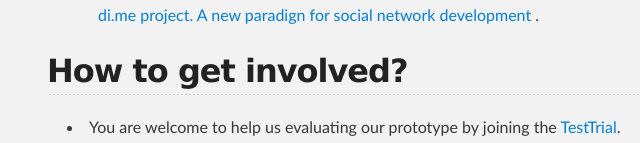
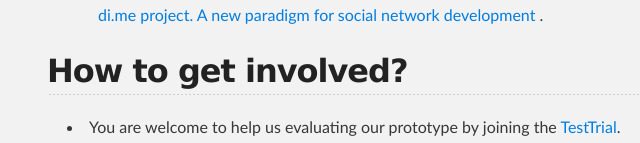
Before and after one commit to dime-project/dime-project.github.io, a plain HTML site: page index.html in a window 1280 px wide. Shown: the part 657-800 px from the top of the page, 273-913 px from the left. Drawn offline with Linux system fonts and the light colour scheme.

Commit message:
FIX fixed typo

```diff
--- a/index.html
+++ b/index.html
@@ -39,7 +39,7 @@
                      ">
                     <iframe style="" src="http://player.vimeo.com/video/74448936" width="500" height="281" frameborder="0" webkitallowfullscreen="" mozallowfullscreen="" allowfullscreen=""></iframe>
                     <div>
-                        <a href="http://vimeo.com/74448936">di.me project. A new paradign for social network development
+                        <a href="http://vimeo.com/74448936">di.me project. A new paradigm for social network development
                         </a>.
                     </div>
                 </div>
```
